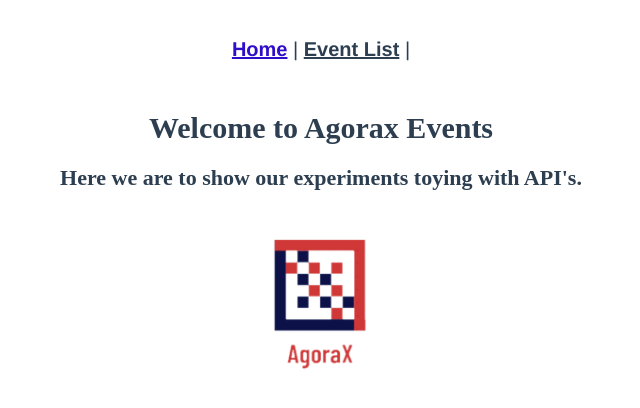
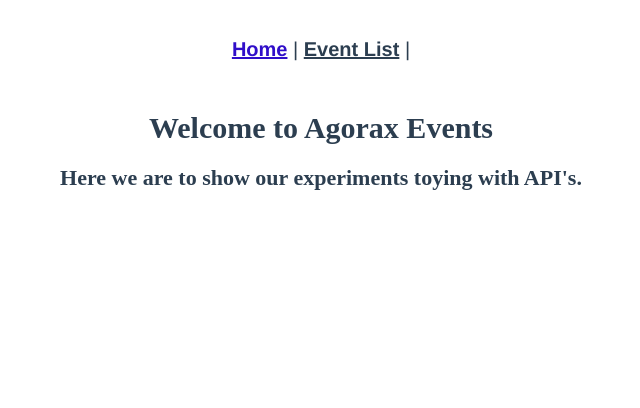
Before and after one commit to Diversxs/VueApi, a Vue app: page / in a window 1280 px wide. Shown: the top 408 px of the page, without its empty margins (319-959 px from the left). Built offline with nearby package versions, Linux system fonts and the light colour scheme; a web font is replaced by a local one.

Commit message:
new branch

```diff
--- a/src/views/Home.vue
+++ b/src/views/Home.vue
@@ -3,7 +3,6 @@
     <div class="flex content-center flex-col items-center">
     <h1 class="h1">Welcome to Agorax Events</h1>
     <h2 class="h2">Here we are to show our experiments toying with API's. </h2>
-    <img src="../assets/Logo.png" alt="">
   </div>
   </div>
 </template>
```
